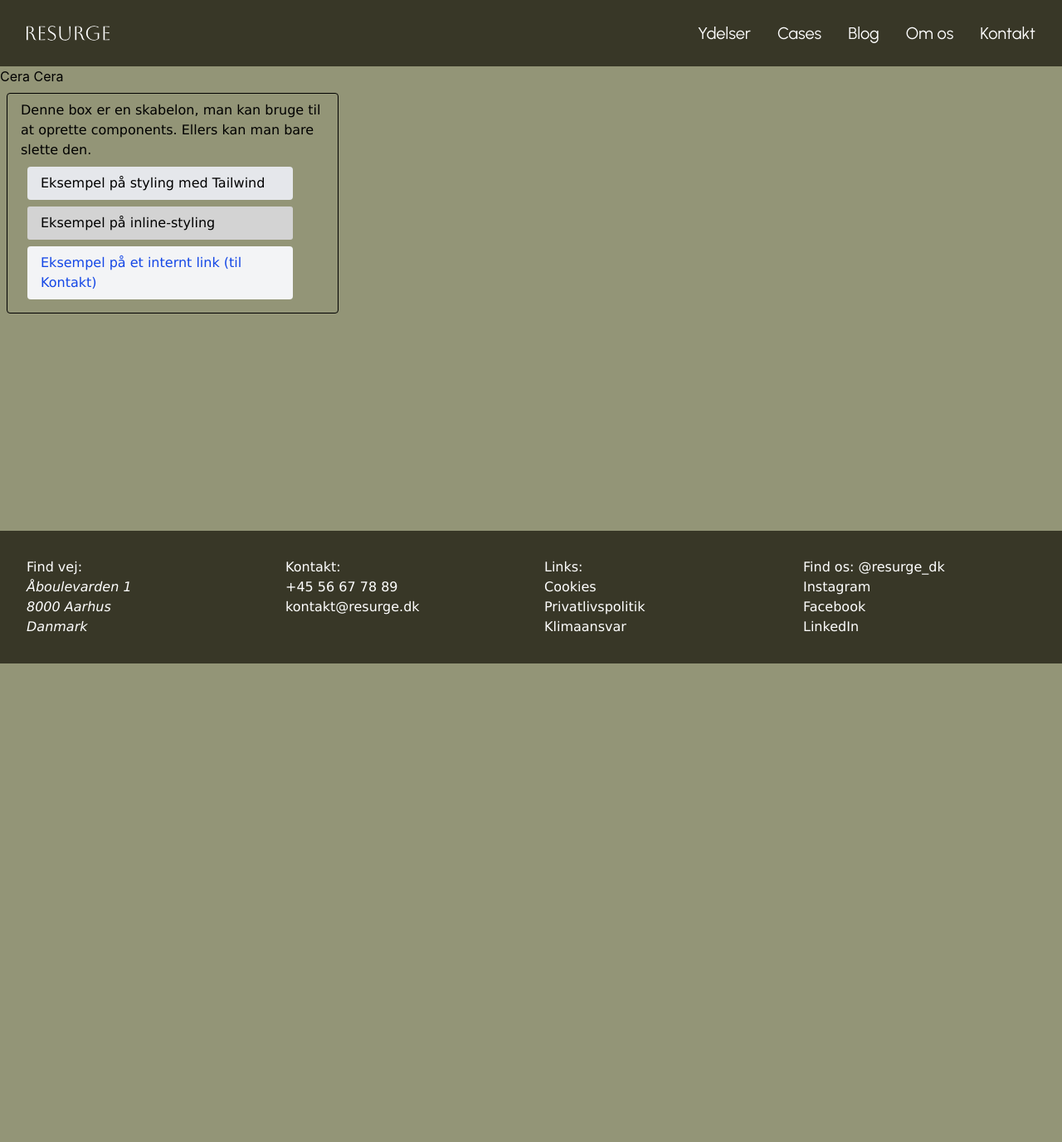
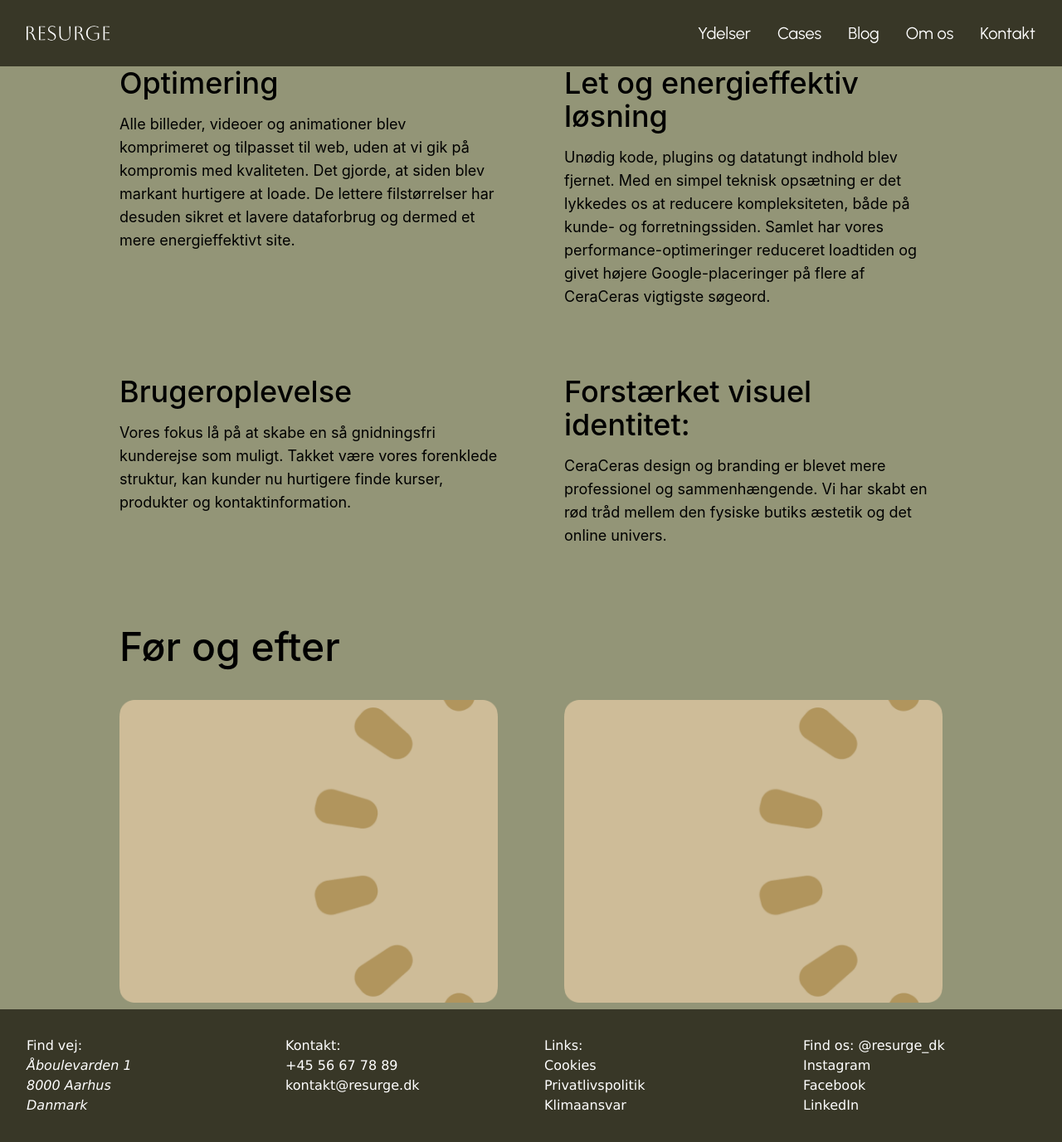
Before and after one commit to SaltyStarfish/resurge-projekt, a React (Vite) app in the folder resurge-react-project/: page /cases/cera-cera in a window 1280 px wide. Shown: the whole page at 83% size. Before the commit the page ends 800 px from the top, so only its background shows below. Built offline with nearby package versions, Linux system fonts and the light colour scheme.

Commit message:
FiftyFitty-bokse tilføjet (tekst + tekst og billede + billede)

```diff
--- a/resurge-react-project/src/views/CeraceraView.jsx
+++ b/resurge-react-project/src/views/CeraceraView.jsx
@@ -1,15 +1,57 @@
-// Husk at importere alle Links og Components, der referes til
-import ComponentTemplate from "../components/ComponentTemplate"
+import FiftyFifty from "../components/FiftyFifty";
+import Container from "../components/Container";
+import placeHolder from "../assets/images/placeholder.png";
 
 
 function CeraceraView() {
+  const indhold = [
+    {
+    type: "tekst-tekst",
+    titelVenstre: "Optimering",
+    tekstVenstre: "Alle billeder, videoer og animationer blev komprimeret og tilpasset til web, uden at vi gik på kompromis med kvaliteten. Det gjorde, at siden blev markant hurtigere at loade. De lettere filstørrelser har desuden sikret et lavere dataforbrug og dermed et mere energieffektivt site.",
+    titelHøjre: "Let og energieffektiv løsning",
+    tekstHøjre: "Unødig kode, plugins og datatungt indhold blev fjernet. Med en simpel teknisk opsætning er det lykkedes os at reducere kompleksiteten, både på kunde- og forretningssiden. Samlet har vores performance-optimeringer reduceret loadtiden og givet højere Google-placeringer på flere af CeraCeras vigtigste søgeord.",
+    },
+    {
+    type: "tekst-tekst",
+    titelVenstre: "Brugeroplevelse",
+    tekstVenstre: "Vores fokus lå på at skabe en så gnidningsfri kunderejse som muligt. Takket være vores forenklede struktur, kan kunder nu hurtigere finde kurser, produkter og kontaktinformation.",
+    titelHøjre: "Forstærket visuel identitet:",
+    tekstHøjre: "CeraCeras design og branding er blevet mere professionel og sammenhængende. Vi har skabt en rød tråd mellem den fysiske butiks æstetik og det online univers.",
+    },
+    {
+    type: "billede-billede",
+      billedeVenstre: {
+        src: placeHolder,
+        alt: "Før",
+      },
+      billedeHøjre: {
+        src: placeHolder,
+        alt: "Efter",
+      },
+    },
+  ];
+
+  const tekstFelter = indhold.slice(0, 2);
+  const billeder = indhold[2];
 
   return (
-    <>
-      {/* Opret sidens indhold herunder som "normal HTML" eller referer til components*/}
-      <h1>Cera Cera</h1>
-      <ComponentTemplate/>
-    </>
+    <Container>
+      <div className="space-y-20">
+        {tekstFelter.map((block, i) => (
+          <FiftyFifty key={i} type={block.type} indhold={block} />
+        ))}
+      </div>
+
+      <div className="mt-24 space-y-10">
+        <h2 className="text-3xl md:text-5xl font-medium">
+          Før og efter
+        </h2>
+
+        <FiftyFifty type={billeder.type} indhold={billeder} />
+      </div>
+
+    </Container>
   )
 }
 
```
